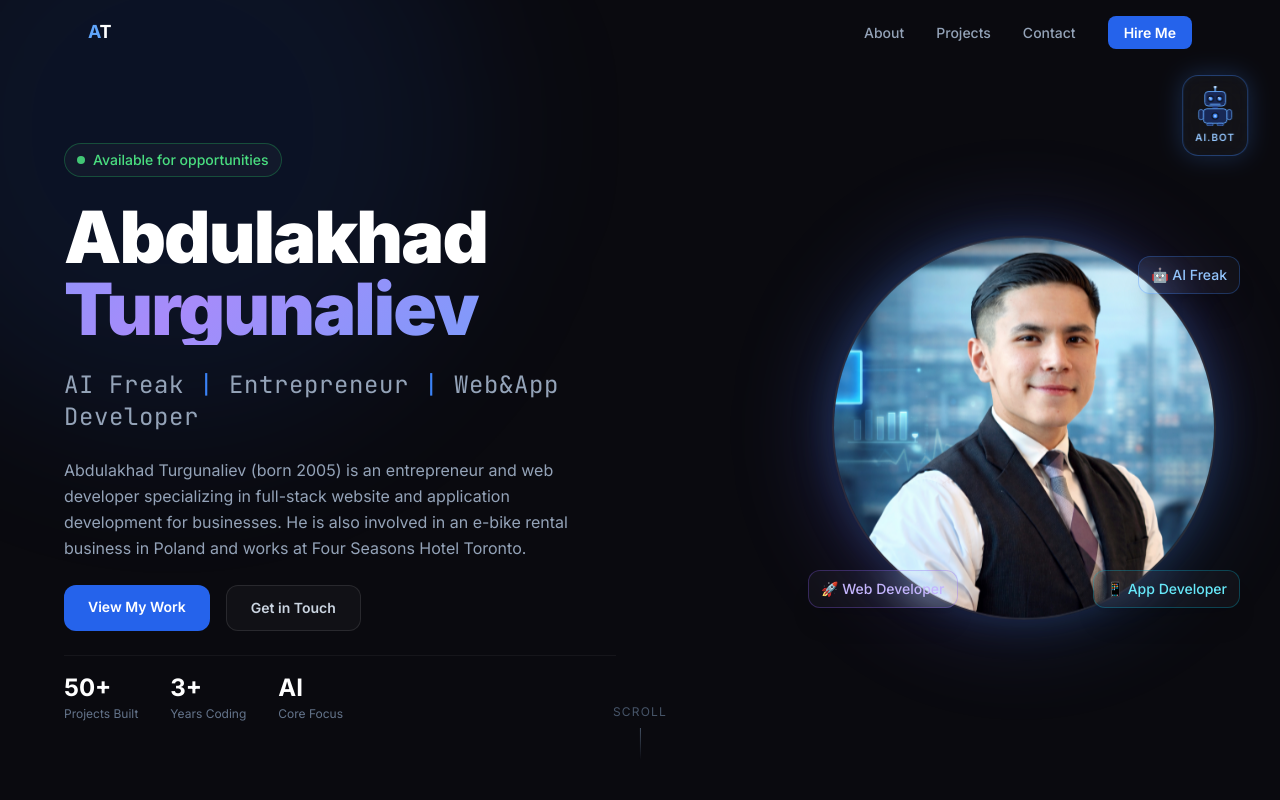
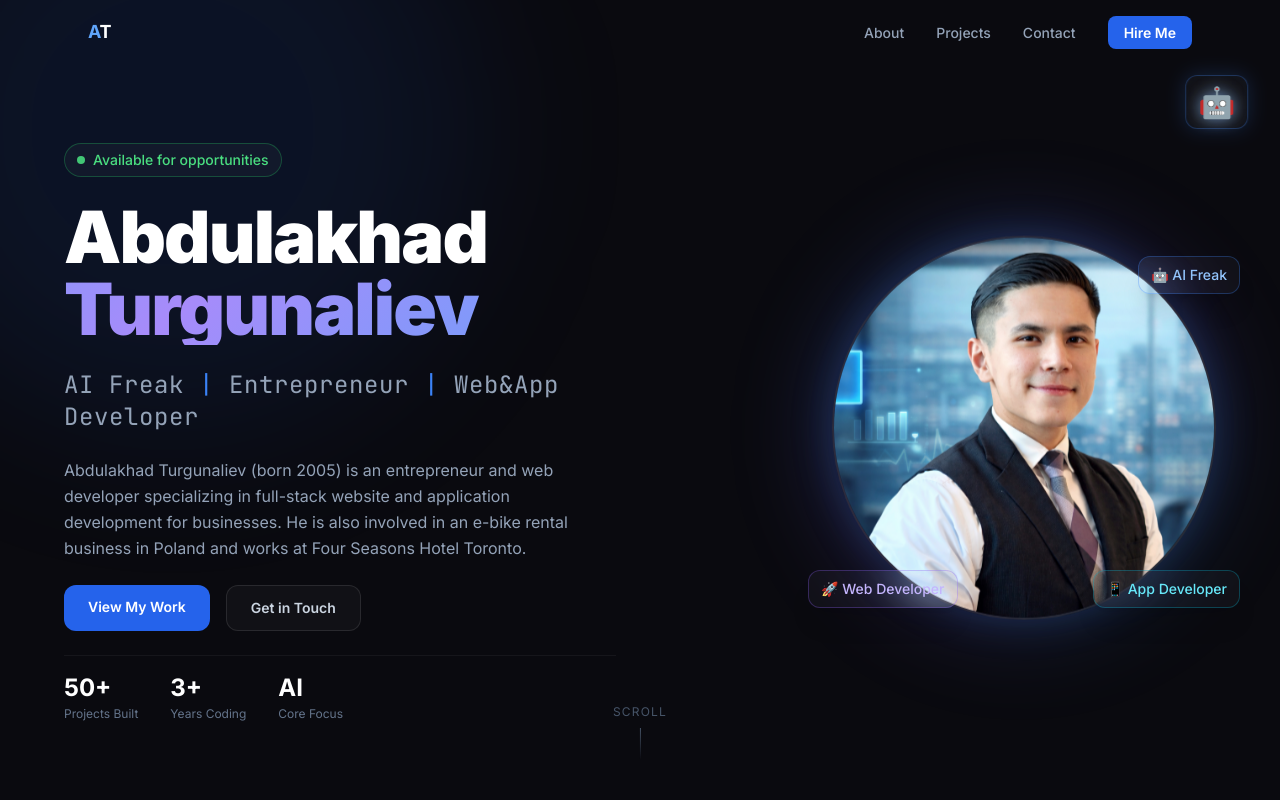
Before and after one commit to Qoqondabitta/personal-website-for-seo-optimization, a Next.js app: page / in a window 1280 px wide. Shown: the top 800 px of the page. Built offline with nearby package versions, Linux system fonts and the light colour scheme.

Commit message:
Bismillah, some updates to Hero and animated eagel has been integrated

```diff
--- a/components/ScrollEagle.tsx
+++ b/components/ScrollEagle.tsx
@@ -3,11 +3,12 @@
 import { useEffect, useRef } from "react";
 
 /**
- * Decorative robot that reacts to scroll with a zig-zag path.
- * - Scroll down  → robot moves down
- * - Scroll up    → robot moves up
+ * Floating 🤖 robot — same icon as the "AI Freak" Hero badge.
+ * Reacts to scroll with a zig-zag path:
+ * - Scroll down  → moves down
+ * - Scroll up    → moves up
  * - Idle         → gentle float + slow side-to-side drift
- * Visually matches the floating badge style (glassmorphism + neon blue).
+ * Glass container matches Hero floating badge style exactly.
  * Fully non-interactive: pointer-events none, aria-hidden.
  */
 export default function ScrollEagle() {
@@ -89,67 +90,16 @@ export default function ScrollEagle() {
       style={{ willChange: "transform" }}
       aria-hidden="true"
     >
-      {/* Container matches floating badge aesthetic exactly */}
+      {/* Matches floating badge style from Hero exactly */}
       <div
-        className="glass border border-blue-500/40 rounded-2xl px-2 py-2 md:px-3 md:py-2.5 shadow-xl backdrop-blur-xl flex flex-col items-center gap-1"
-        style={{ boxShadow: "0 0 24px rgba(59,130,246,0.25), inset 0 0 12px rgba(59,130,246,0.04)" }}
+        className="glass border border-blue-500/30 rounded-xl px-3 py-2 backdrop-blur-xl shadow-xl"
+        style={{ boxShadow: "0 0 20px rgba(59,130,246,0.2), inset 0 0 8px rgba(59,130,246,0.03)" }}
       >
-        {/* ── Robot SVG ────────────────────────────────────────────────────── */}
-        <svg
-          viewBox="0 0 48 58"
-          className="w-7 h-8 md:w-9 md:h-10"
-          fill="none"
-          xmlns="http://www.w3.org/2000/svg"
+        <span
+          className="block text-2xl md:text-3xl leading-none"
+          style={{ filter: "drop-shadow(0 0 8px rgba(147,197,253,0.7))" }}
         >
-          {/* Antenna pole */}
-          <line x1="24" y1="8" x2="24" y2="2" stroke="#60a5fa" strokeWidth="2" strokeLinecap="round"/>
-          {/* Antenna tip */}
-          <circle cx="24" cy="1.5" r="2.2" fill="#93c5fd"/>
-          <circle cx="24" cy="1.5" r="1" fill="#fff" opacity="0.9"/>
-
-          {/* Head */}
-          <rect x="9" y="8" width="30" height="21" rx="5" fill="rgba(30,58,138,0.55)" stroke="#60a5fa" strokeWidth="1.3"/>
-
-          {/* Left eye socket + iris */}
-          <circle cx="17.5" cy="18.5" r="5" fill="#0f172a"/>
-          <circle cx="17.5" cy="18.5" r="3" fill="#3b82f6"/>
-          <circle cx="17.5" cy="18.5" r="1.4" fill="#93c5fd"/>
-          <circle cx="16"   cy="17"   r="0.9" fill="#fff" opacity="0.85"/>
-
-          {/* Right eye socket + iris */}
-          <circle cx="30.5" cy="18.5" r="5" fill="#0f172a"/>
-          <circle cx="30.5" cy="18.5" r="3" fill="#3b82f6"/>
-          <circle cx="30.5" cy="18.5" r="1.4" fill="#93c5fd"/>
-          <circle cx="29"   cy="17"   r="0.9" fill="#fff" opacity="0.85"/>
-
-          {/* Mouth bar */}
-          <rect x="16" y="25.5" width="16" height="2.5" rx="1.25" fill="#60a5fa" opacity="0.65"/>
-
-          {/* Neck */}
-          <rect x="20" y="29" width="8" height="4" rx="1.5" fill="rgba(30,58,138,0.8)"/>
-
-          {/* Body */}
-          <rect x="7" y="33" width="34" height="21" rx="5" fill="rgba(30,58,138,0.55)" stroke="#60a5fa" strokeWidth="1.3"/>
-
-          {/* Chest core (pulsing handled by animate-pulse on the inner circle) */}
-          <circle cx="24" cy="43.5" r="5.5" fill="#0f172a"/>
-          <circle cx="24" cy="43.5" r="3.5" fill="#3b82f6"/>
-          {/* Static bright dot — looks "lit" without needing JS */}
-          <circle cx="24" cy="43.5" r="1.8" fill="#93c5fd"/>
-
-          {/* Left arm */}
-          <rect x="0"  y="34" width="7"  height="15" rx="3.5" fill="rgba(30,58,138,0.55)" stroke="#60a5fa" strokeWidth="1"/>
-          {/* Right arm */}
-          <rect x="41" y="34" width="7"  height="15" rx="3.5" fill="rgba(30,58,138,0.55)" stroke="#60a5fa" strokeWidth="1"/>
-
-          {/* Leg hints at bottom of body */}
-          <rect x="12" y="54" width="9" height="4" rx="2" fill="rgba(30,58,138,0.7)" stroke="#60a5fa" strokeWidth="0.8"/>
-          <rect x="27" y="54" width="9" height="4" rx="2" fill="rgba(30,58,138,0.7)" stroke="#60a5fa" strokeWidth="0.8"/>
-        </svg>
-
-        {/* Label — matches badge font style */}
-        <span className="text-[8px] md:text-[10px] font-semibold text-blue-300 tracking-widest uppercase">
-          AI.bot
+          🤖
         </span>
       </div>
     </div>
```
